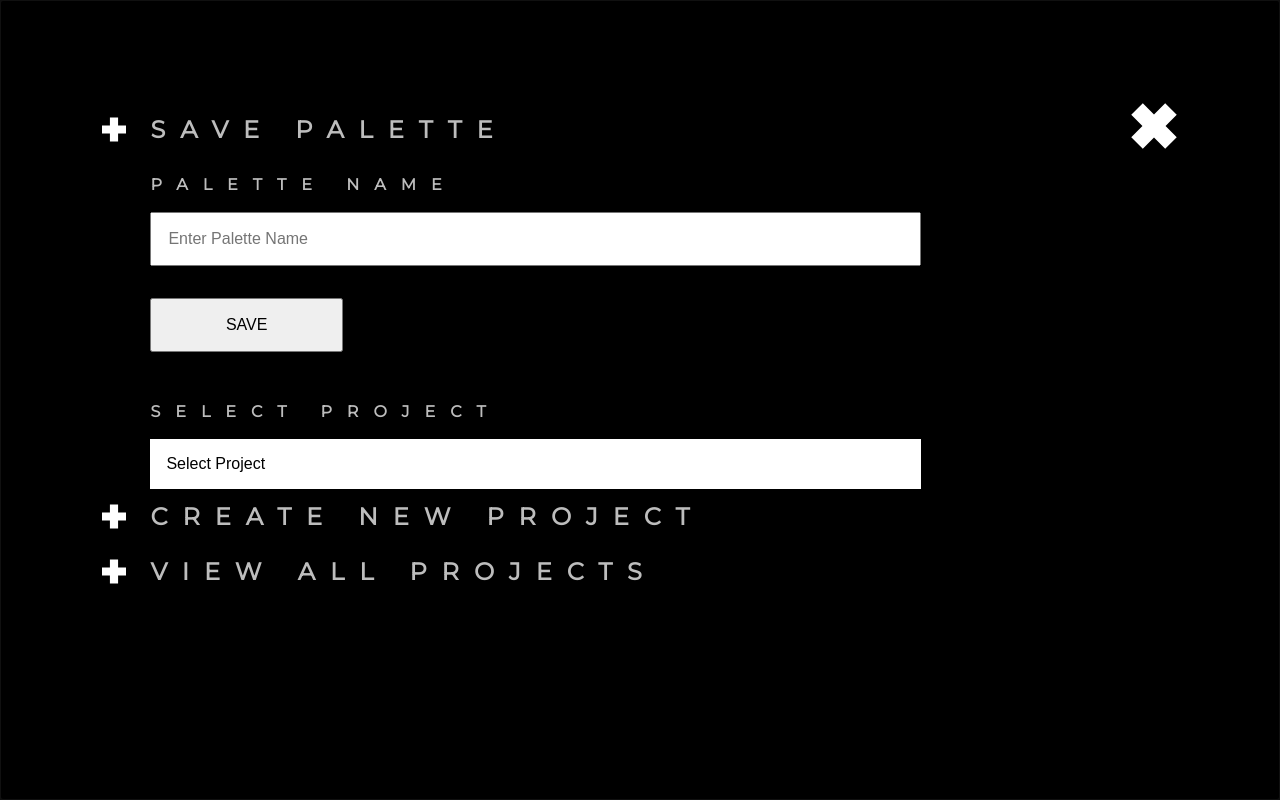
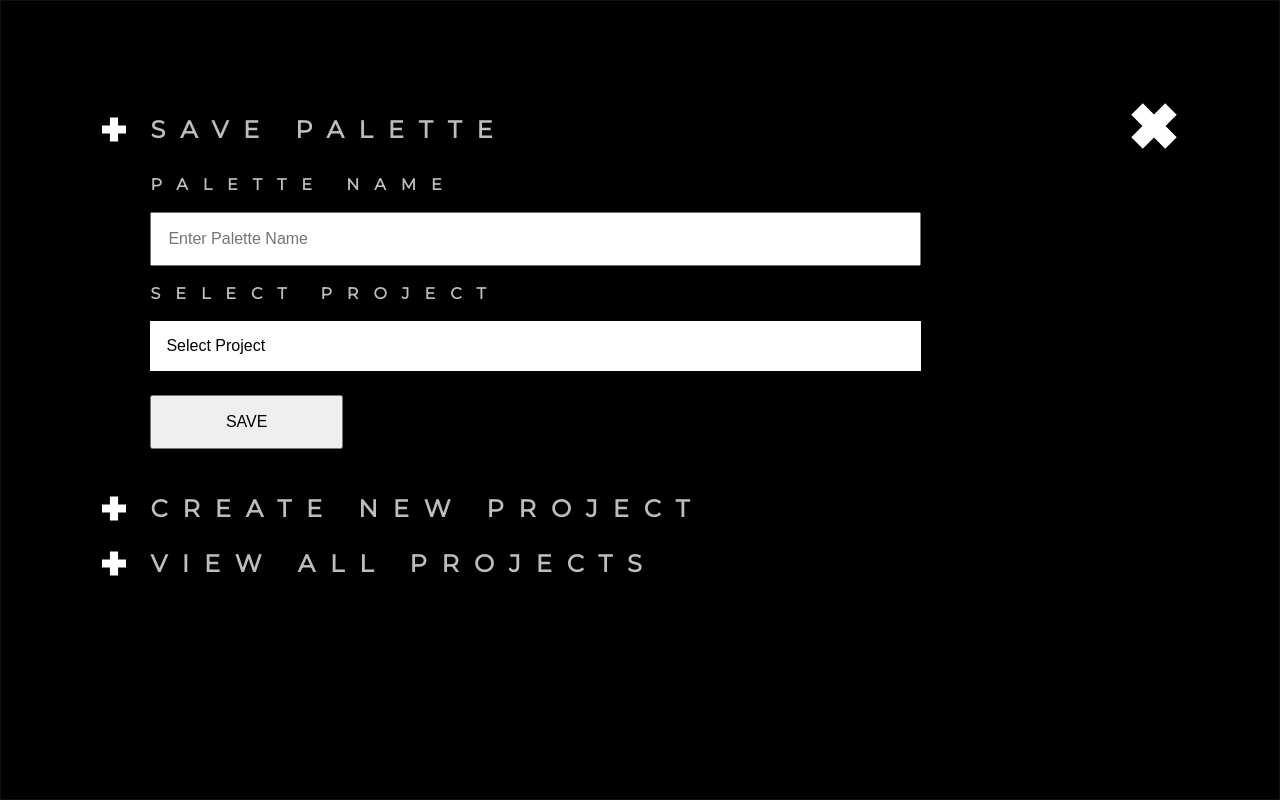
Before and after one commit to VPAbraham/palette-picker-FE, a React (Create React App) app: page / in a window 1280 px wide. Both pictures are taken after a click on the picture 1176 px from the left and 103 px from the top of the page. Built offline with nearby package versions, Linux system fonts and the light colour scheme.

Commit message:
Save inner text of dropdown to state

```diff
--- a/src/PaletteForm/PaletteForm.js
+++ b/src/PaletteForm/PaletteForm.js
@@ -14,7 +14,7 @@ class PaletteForm extends Component {
   submitForm = (e) => {
     e.preventDefault();
     if (!this.state.paletteName && !this.state.projectName) {
-      this.setState({error: "Please fill out all inputs to log in."})
+      this.setState({ error: "Please fill out all inputs to log in."} )
     } else {
       // send up to app state
     }
@@ -22,12 +22,12 @@ class PaletteForm extends Component {
 
   handleChange = (e) => {
     e.preventDefault();
-    this.setState({[e.target.name]: e.target.value})
+    this.setState({ [e.target.name]: e.target.value} )
   }
 
   handleClick = (e) => {
     e.preventDefault();
-    console.log('hello')
+    this.setState({ projectName: e.target.innerText })
   }
 
   render() {
@@ -42,13 +42,14 @@ class PaletteForm extends Component {
           value={this.state.paletteName}
           onChange={this.handleChange}
         />
-        <button className="save-palette" onClick={(e) => this.submitForm(e)}> SAVE </button>
         <h2>SELECT PROJECT</h2>
         <div className="dropdown">
           <button className="drop-menu">Select Project</button>
           <div className="dropdown-content">
-            <a onClick={this.handleClick}>Link 1</a>
+            <a onClick={this.handleClick}>Neature</a>
+            <a onClick={this.handleClick}>Animal Coats</a>
           </div>
+          <button className="save-palette" onClick={(e) => this.submitForm(e)}> SAVE </button>
         </div>
       </form>
     )
--- a/src/PaletteForm/PaletteForm.scss
+++ b/src/PaletteForm/PaletteForm.scss
@@ -24,7 +24,7 @@ input {
 
 .save-palette {
   font-size: 16px;
-  margin: 2em 0 2em 0;
+  margin: 1.5em 0 2em 0;
   padding: 1em;
   width: 25%
 }
@@ -64,4 +64,4 @@ input {
 
 .dropdown:hover .dropdown-content {display: block;}
 
-// .dropdown:hover .dropbtn {background-color: #3e8e41;}
+.dropdown:hover .dropbtn {background-color: #3e8e41;}
```
